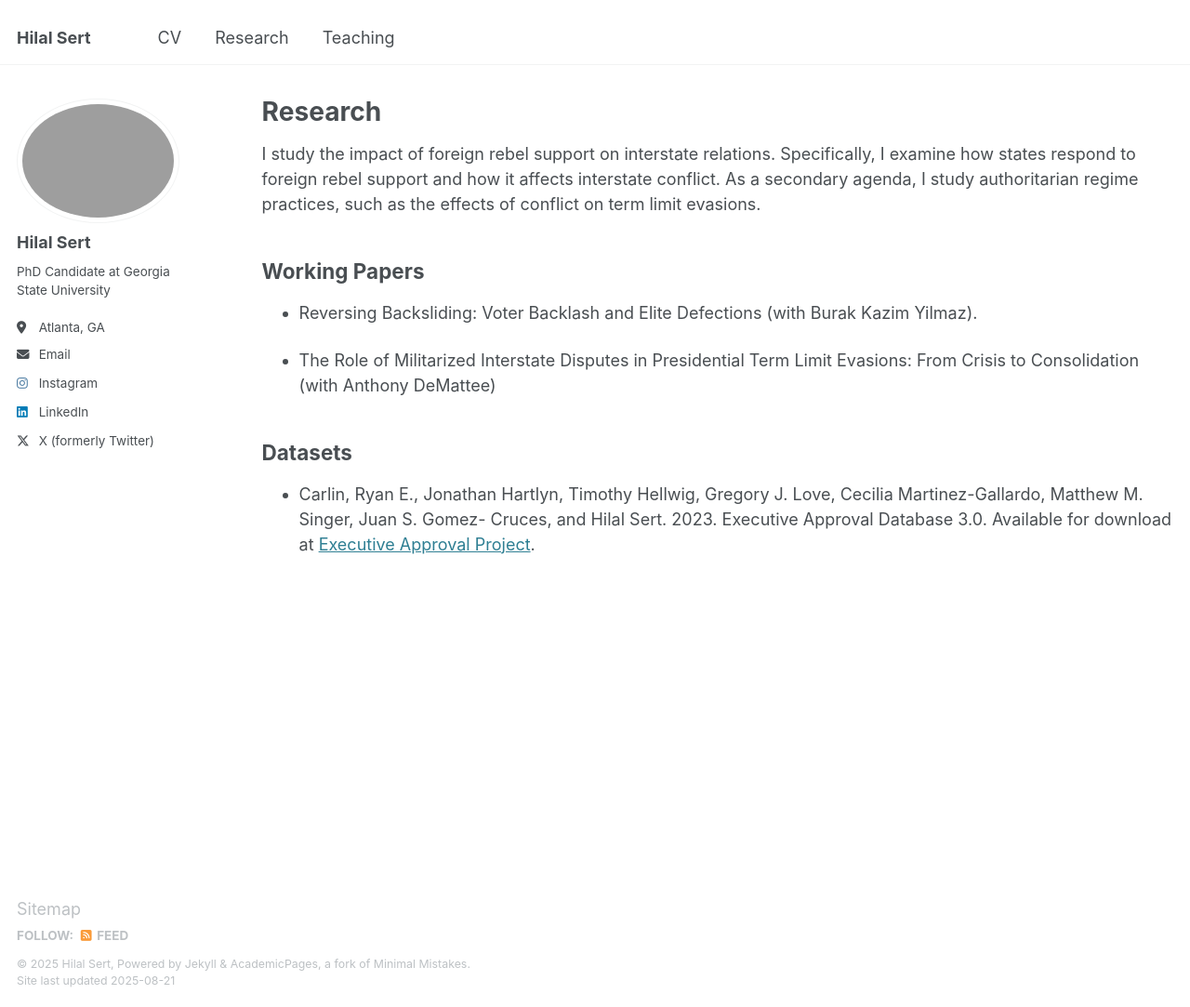
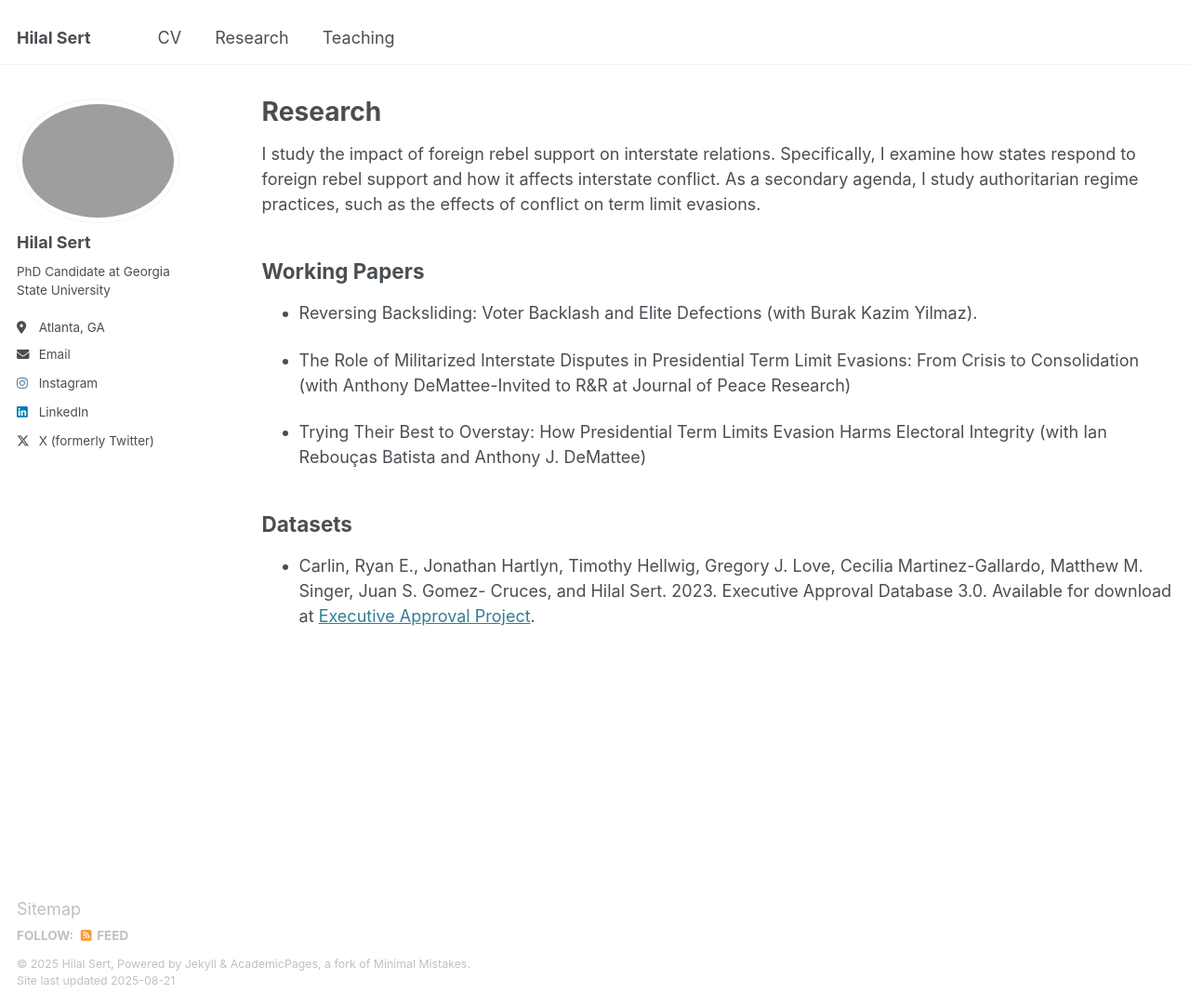
Before and after one commit to serthilal/serthilal.github.io, a Jekyll site: the page built from _pages/research.md, in a window 1280 px wide and 1083 px high. Shown: the whole window at 93% size. Built offline with Jekyll 4.4.1, drawn with Linux system fonts in a browser that asks for light colours.

Commit message:
Update research.md

```diff
--- a/_pages/research.md
+++ b/_pages/research.md
@@ -13,7 +13,9 @@ I study the impact of foreign rebel support on interstate relations. Specificall
 
 - Reversing Backsliding: Voter Backlash and Elite Defections (with Burak Kazim Yilmaz).
 
-- The Role of Militarized Interstate Disputes in Presidential Term Limit Evasions: From Crisis to Consolidation (with Anthony DeMattee)
+- The Role of Militarized Interstate Disputes in Presidential Term Limit Evasions: From Crisis to Consolidation (with Anthony DeMattee-Invited to R&R at Journal of Peace Research)
+
+- Trying Their Best to Overstay: How Presidential Term Limits Evasion Harms Electoral Integrity (with Ian Rebouças Batista and Anthony J. DeMattee)
 
 
 ## Datasets
```
